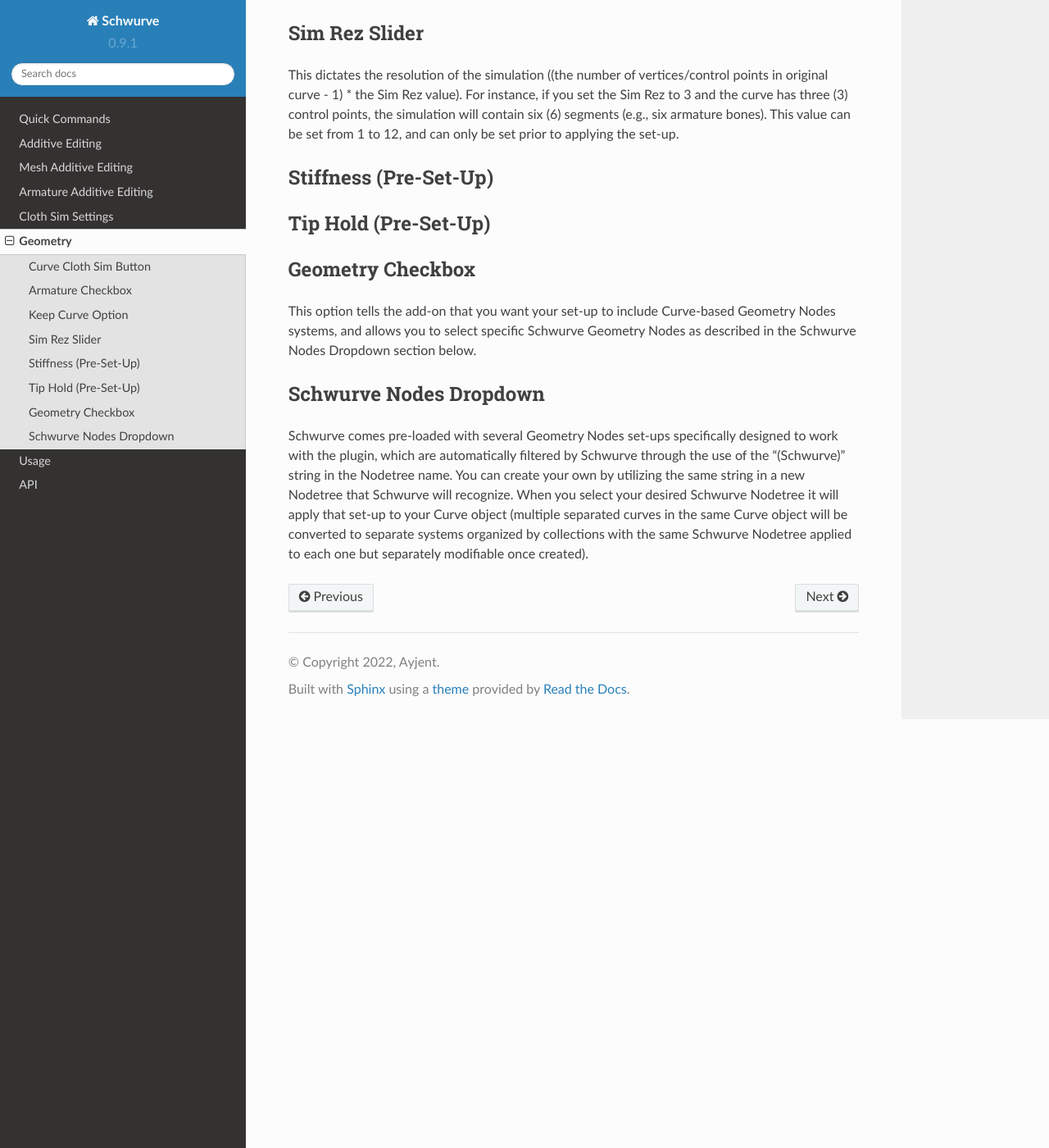
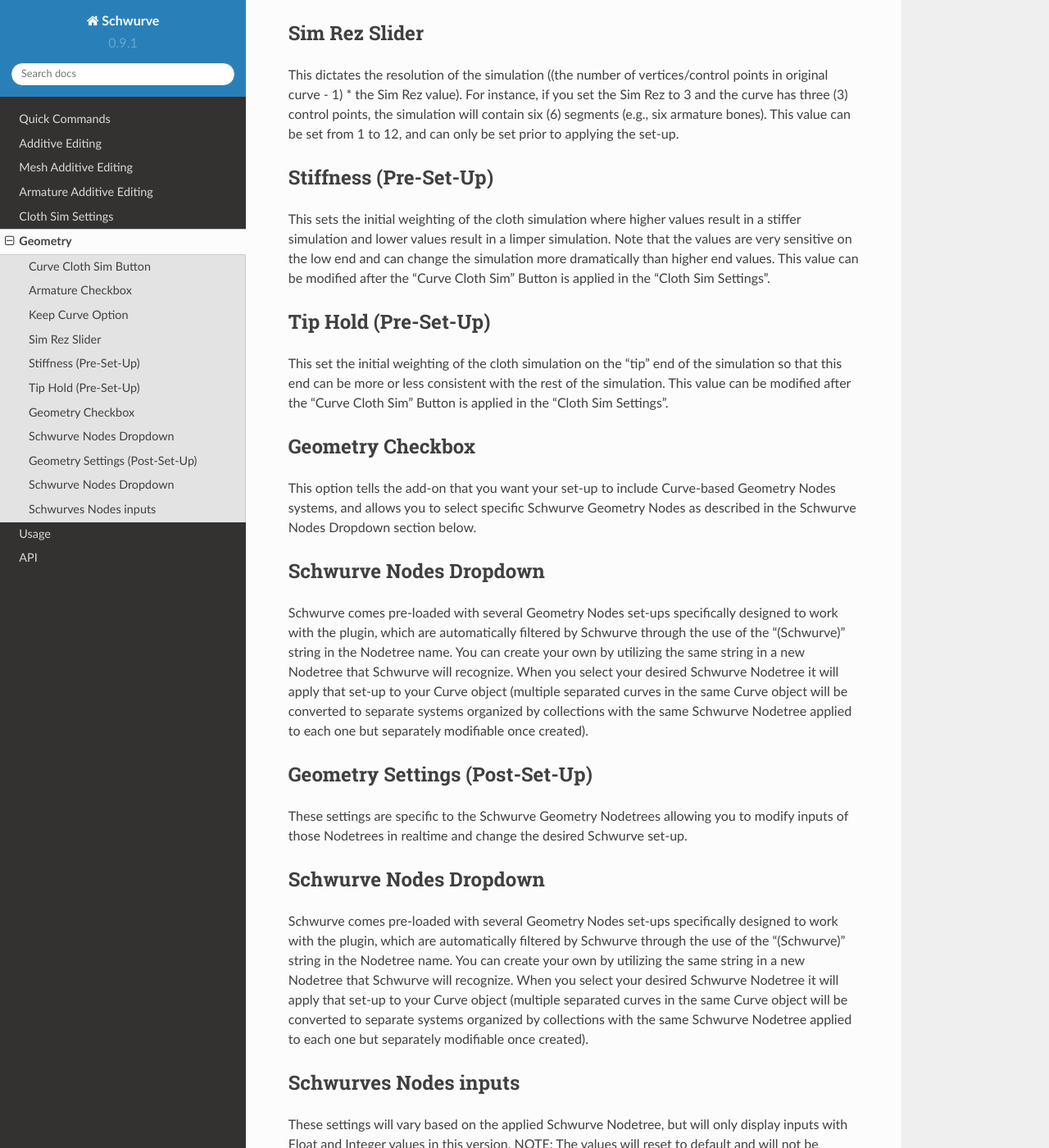
Before and after one commit to Ayjent/SchwurveTest, a Sphinx documentation site: the page built from docs/source/geometry.rst, in a window 1280 px wide and 1400 px high, scrolled down 688 px. Shown: the whole window at 82% size. Built offline with Sphinx 7.4.7 and the Read the Docs theme 2.0.0, drawn with Linux system fonts in a browser that asks for light colours; some of the changed text lies outside the part shown.

Commit message:
Add files via upload

```diff
--- a/docs/source/geometry.rst
+++ b/docs/source/geometry.rst
@@ -33,9 +33,15 @@
 Stiffness (Pre-Set-Up)
 ======================
 
+This sets the initial weighting of the cloth simulation where higher values result in a stiffer simulation and lower values result in a limper simulation.  Note
+that the values are very sensitive on the low end and can change the simulation more dramatically than higher end values.  This value can be modified after the
+"Curve Cloth Sim" Button is applied in the "Cloth Sim Settings".
+
 Tip Hold (Pre-Set-Up)
 =====================
 
+This set the initial weighting of the cloth simulation on the "tip" end of the simulation so that this end can be more or less consistent with the rest of the
+simulation.  This value can be modified after the "Curve Cloth Sim" Button is applied in the "Cloth Sim Settings".
 
 
 Geometry Checkbox
@@ -51,3 +57,23 @@
 the use of the "(Schwurve)" string in the Nodetree name.  You can create your own by utilizing the same string in a new Nodetree that Schwurve will recognize.
 When you select your desired Schwurve Nodetree it will apply that set-up to your Curve object (multiple separated curves in the same Curve object will be
 converted to separate systems organized by collections with the same Schwurve Nodetree applied to each one but separately modifiable once created).
+
+Geometry Settings (Post-Set-Up)
+===============================
+
+These settings are specific to the Schwurve Geometry Nodetrees allowing you to modify inputs of those Nodetrees in realtime and change the desired Schwurve set-up.
+
+Schwurve Nodes Dropdown
+=======================
+
+Schwurve comes pre-loaded with several Geometry Nodes set-ups specifically designed to work with the plugin, which are automatically filtered by Schwurve through
+the use of the "(Schwurve)" string in the Nodetree name.  You can create your own by utilizing the same string in a new Nodetree that Schwurve will recognize.
+When you select your desired Schwurve Nodetree it will apply that set-up to your Curve object (multiple separated curves in the same Curve object will be
+converted to separate systems organized by collections with the same Schwurve Nodetree applied to each one but separately modifiable once created).
+
+Schwurves Nodes inputs
+======================
+
+These settings will vary based on the applied Schwurve Nodetree, but will only display inputs with Float and Integer values in this version.  NOTE: The
+values will reset to default and will not be maintained if you switch the selected Schwurve Nodetree.  See "Setting Up Schwurve Nodes" for creating your
+own Schwurve Nodes.
```
Also changed, not shown: docs/source/additive_editing.rst (+15 -3 lines).
